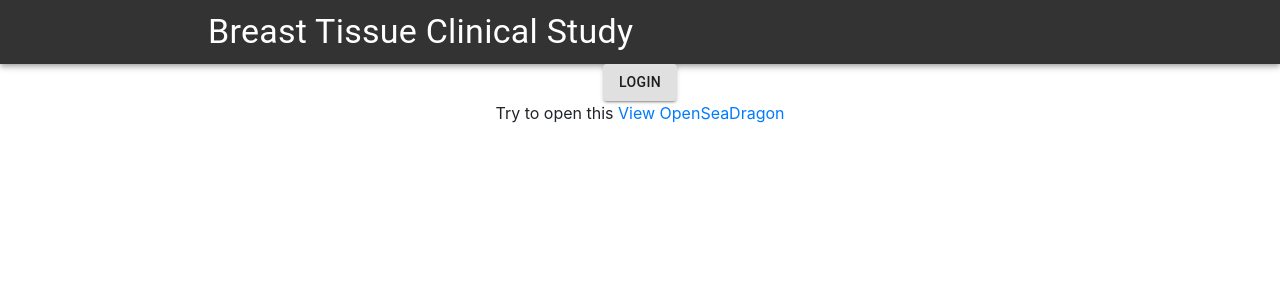
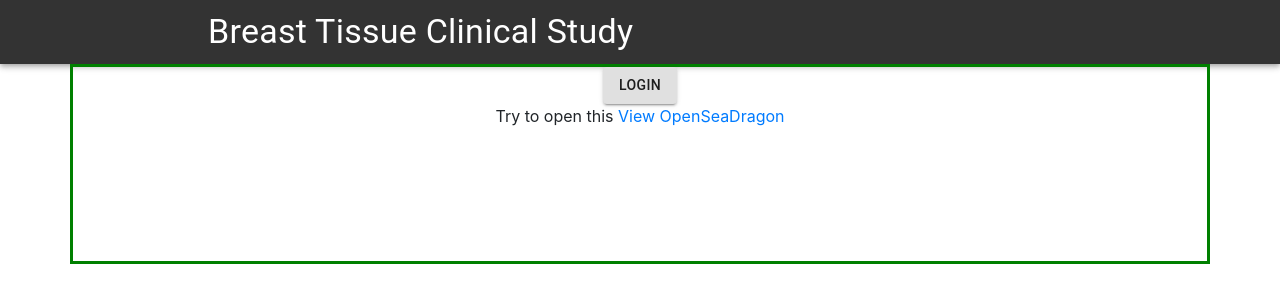
Before and after one commit to becclestone/WebApp, a React (Create React App) app: page / in a window 1280 px wide. Shown: the top 302 px of the page. Built offline with nearby package versions, Linux system fonts and the light colour scheme.

Commit message:
Update Home.jsx

```diff
--- a/src/components/Home.jsx
+++ b/src/components/Home.jsx
@@ -6,8 +6,12 @@ import { Button } from "@material-ui/core";
 function Home() {
   return (
     <div className="home">
+    <div class = "container">
+    <div class="center">
     <Button variant="contained" href="/.auth/login/aad?post_login_redirect_uri=https://gray-dune-0f8914010.azurestaticapps.net/viewer">Login</Button>
           <p>Try to open this <a href="viewer">View OpenSeaDragon</a></p>
+    </div>
+    </div>
     </div>
   );
 }
```
